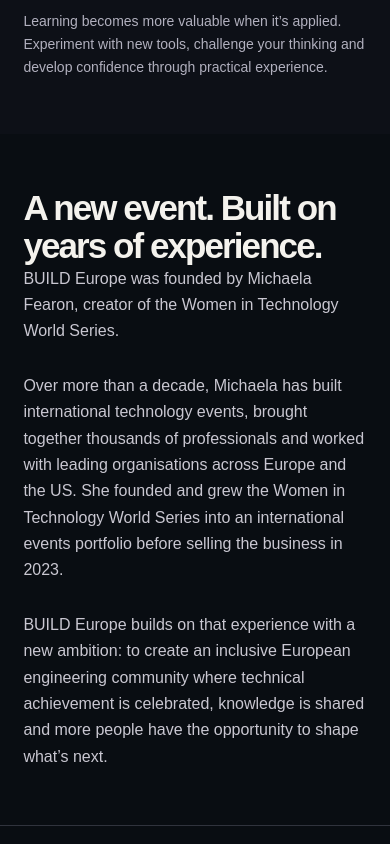
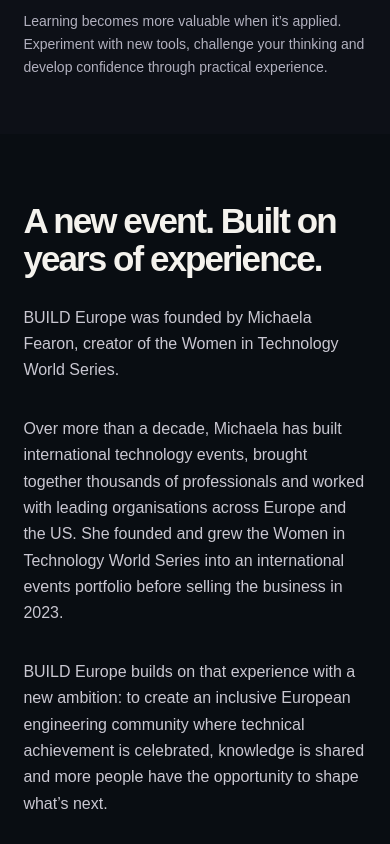
Before and after one commit to Nicholas-Fearon/Build_Europe, a Next.js app: page /about in a window 390 px wide. Shown: the part 1860-2704 px from the top of the page. Built offline with nearby package versions, Linux system fonts and the light colour scheme.

Commit message:
mobile copy spacing amended

```diff
--- a/app/about/page.tsx
+++ b/app/about/page.tsx
@@ -12,9 +12,9 @@ export default function AboutPage() { return <>
         </div>
       </section>
       <section className="experience section-pad"><div className="section-heading"><p className="eyebrow">ROOM FOR IDEAS. ROOM FOR YOU.</p><span>What we’re building towards ↘</span></div><div className="experience-grid">{[{n:'01',symbol:'↗',title:'Ideas worth exploring.',copy:'Progress starts with curiosity. The best ideas emerge when people question assumptions, exchange knowledge and explore new approaches to solving problems.'},{n:'02',symbol:'✳',title:'Connections that last.',copy:'Great technology is rarely built in isolation. BUILD Europe creates opportunities for relationships that cross disciplines, organisations and backgrounds, continuing long after the event ends.'},{n:'03',symbol:'⌘',title:'Get hands-on.',copy:'Learning becomes more valuable when it’s applied. Experiment with new tools, challenge your thinking and develop confidence through practical experience.'}].map(item => <article key={item.n}><div className="experience-top"><span>{item.n}</span><span className="experience-symbol">{item.symbol}</span></div><h3>{item.title}</h3><p>{item.copy}</p></article>)}</div></section>
-      <section className="section-pad" aria-labelledby="founder-title">
+      <section className="section-pad founder-section" aria-labelledby="founder-title">
         <h2 id="founder-title" className="mb-5">A new event. Built on years of experience.</h2>
-        <div className="grid gap-7">
+        <div className="founder-copy grid gap-7">
           <p className="home-section-intro">BUILD Europe was founded by Michaela Fearon, creator of the Women in Technology World Series.</p>
           <p className="home-section-intro">Over more than a decade, Michaela has built international technology events, brought together thousands of professionals and worked with leading organisations across Europe and the US. She founded and grew the Women in Technology World Series into an international events portfolio before selling the business in 2023.</p>
           <p className="home-section-intro">BUILD Europe builds on that experience with a new ambition: to create an inclusive European engineering community where technical achievement is celebrated, knowledge is shared and more people have the opportunity to shape what’s next.</p>
--- a/app/globals.css
+++ b/app/globals.css
@@ -36,6 +36,21 @@ body{background:var(--ink);color:var(--paper)}.site-header{border-color:#232630;
 @media(max-width:480px){.home-experience-grid,.home-programme-grid,.form-interest-options{grid-template-columns:1fr}.home-experience-grid article,.home-programme-grid article{padding:20px}.hero h1{font-size:clamp(53px,17vw,76px)}.event-strip{padding-inline:3%}.event-strip div{padding-inline:4px}}
 /* Leave room for the existing captions around the hero artwork. */
 .brand-art .hero-symbol{height:83%;top:7%}
+
+@media (max-width: 620px) {
+  .founder-section {
+    padding-block: 68px;
+  }
+
+  .founder-section h2 {
+    margin-bottom: 26px;
+    text-wrap: balance;
+  }
+
+  .founder-section .founder-copy {
+    gap: 32px;
+  }
+}
 
 .home-labs {
   display: grid;
```
